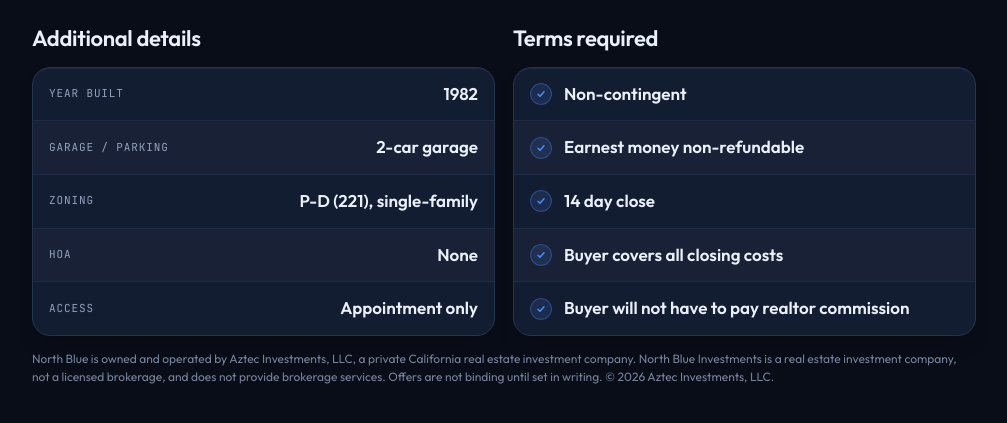
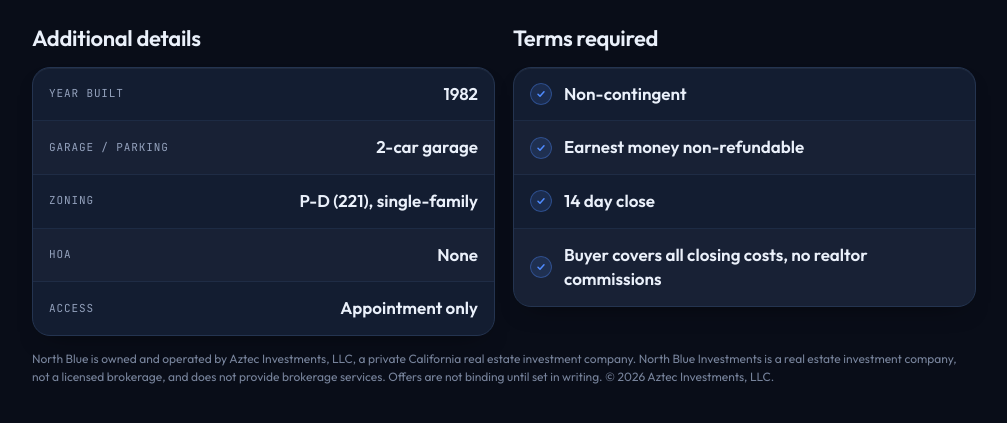
Before and after one commit to hunter49817/Deals, a plain HTML site: page mckinley/index.html in a window 1280 px wide. Shown: the part 1161-1584 px from the top of the page, without its empty margins (136-1143 px from the left). Drawn offline with Linux system fonts and the light colour scheme.

Commit message:
McKinley: combine closing costs and commission term
Co-Authored-By: Claude Fable 5.2 <noreply@anthropic.com>
Claude-Session: https://claude.ai/code/session_01LWXqbRJVZoNpaykiFboyoH

```diff
--- a/mckinley/index.html
+++ b/mckinley/index.html
@@ -281,8 +281,7 @@ body{padding-bottom:150px}
       <li><b>Non-contingent</b></li>
       <li><b>Earnest money non-refundable</b></li>
       <li><b>14 day close</b></li>
-      <li><b>Buyer covers all closing costs</b></li>
-      <li><b>Buyer will not have to pay realtor commission</b></li>
+      <li><b>Buyer covers all closing costs, no realtor commissions</b></li>
     </ul>
   </section>
   </div>
```
